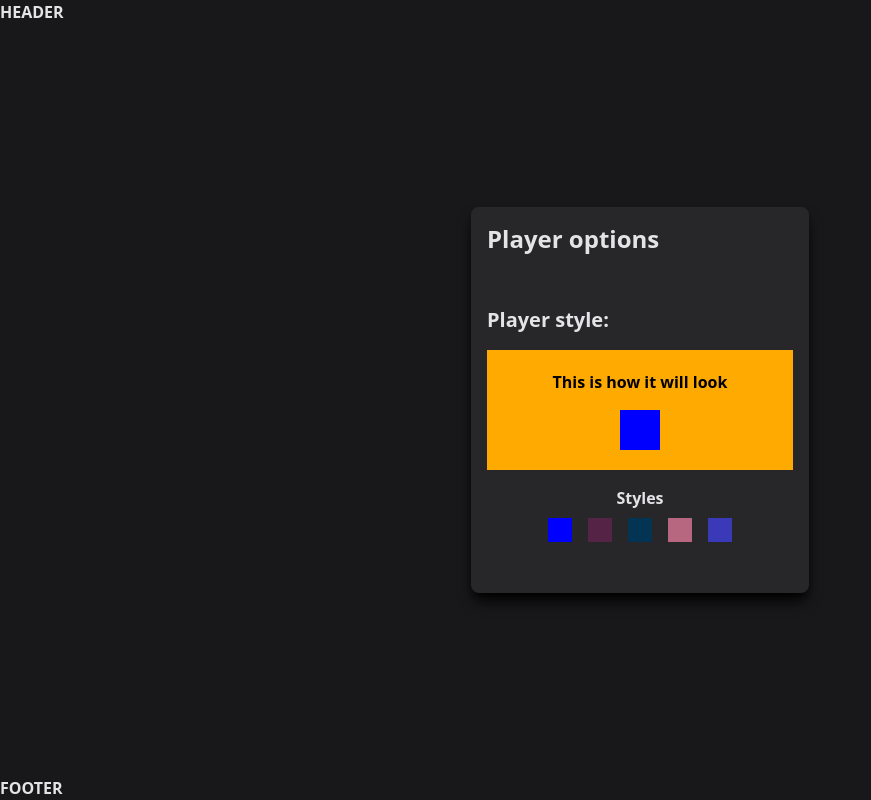
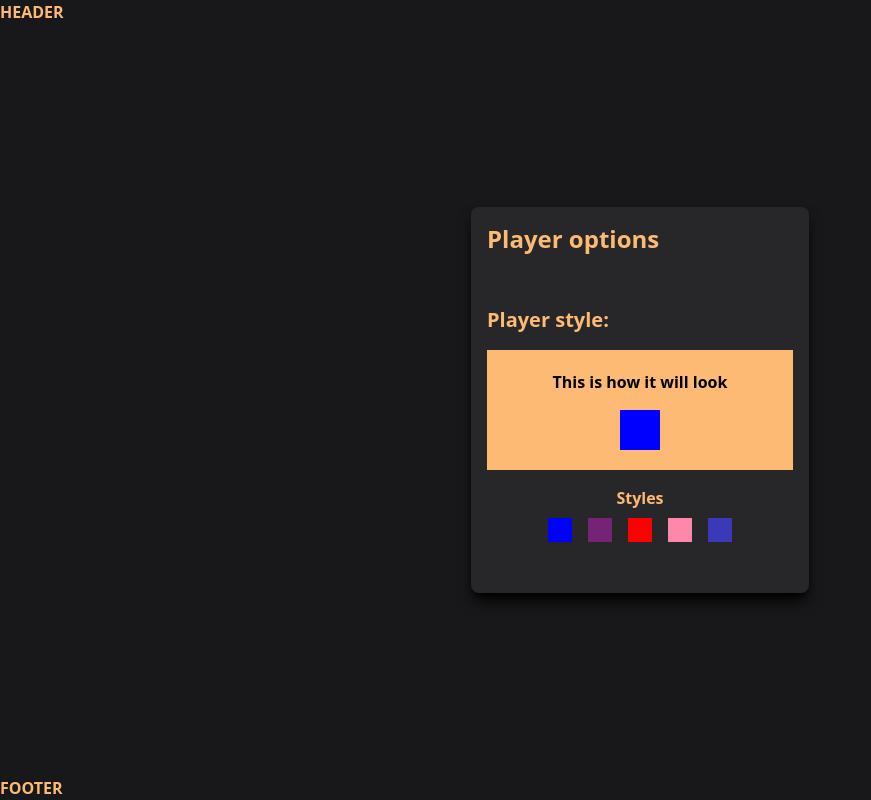
Before and after one commit to Agusdben/labyrinth-react-ts, a React (Vite) app: page /menu/options/player in a window 1280 px wide. Shown: the whole page, without its empty margins (0-871 px from the left). Built offline with nearby package versions, Linux system fonts and the light colour scheme.

Commit message:
re-styled

```diff
--- a/src/App.tsx
+++ b/src/App.tsx
@@ -13,7 +13,7 @@ import HowToPlay from './pages/HowToPlay'
 
 function App () {
   return (
-    <div className='flex flex-col min-h-screen w-screen bg-zinc-900 text-zinc-200 font-bold overflow-x-hidden'>
+    <div className='flex flex-col min-h-screen w-screen bg-zinc-900 text-orange-300 font-bold overflow-x-hidden'>
       <header>HEADER</header>
       <BrowserRouter>
         <main className='flex-1 flex m-auto'>
--- a/src/components/ImageSlider/index.tsx
+++ b/src/components/ImageSlider/index.tsx
@@ -54,8 +54,8 @@ const ImageSlider = ({ images }: Props) => {
             <button
               onClick={() => handleCustumIndex(i)}
               key={img + i}
-              className={`w-3 aspect-square outline outline-2 outline-offset-2 outline-zinc-200 ${
-                isImgSelected ? 'bg-zinc-200' : ''
+              className={`w-3 aspect-square outline outline-2 outline-offset-2 outline-orange-300 ${
+                isImgSelected ? 'bg-orange-300' : ''
               }`}
             />
           )
--- a/src/components/InputRange/index.tsx
+++ b/src/components/InputRange/index.tsx
@@ -15,7 +15,7 @@ const InpurRange = ({ tag, onChange, min, max, step, value }: Props) => {
       <p>{tag}</p>
       <div className='flex gap-2'>
         <input
-          className='accent-orange-400'
+          className='accent-orange-300'
           type='range'
           min={min}
           max={max}
--- a/src/components/MenuButtons/index.tsx
+++ b/src/components/MenuButtons/index.tsx
@@ -48,7 +48,7 @@ const MenuButton = ({ route, value, disabled }: Props) => {
         onClick={handleClick}
         onMouseEnter={hoverSong.play}
         disabled={disabled}
-        className='text-center border-current border-2 px-6 py-2 w-3/4 m-auto disabled:opacity-60 enabled:hover:text-zinc-900 enabled:hover:bg-zinc-200'
+        className='text-center border-current border-2 px-6 py-2 w-3/4 m-auto disabled:opacity-60 enabled:hover:text-zinc-900 enabled:hover:bg-orange-300'
       >
         {value}
       </button>
--- a/src/constants/styles.ts
+++ b/src/constants/styles.ts
@@ -1,7 +1,7 @@
 export const LABYRINTH_STYLES = {
-  wallColor: '#000',
-  pathColor: '#fa0',
-  exitColor: '#f00'
+  wallColor: '#18181b',
+  pathColor: '#fdba74',
+  exitColor: '#588a33'
 }
 
-export const PLAYER_STYLES = ['#00f', '#542345', '#043453', '#f8aa', '#44fa']
+export const PLAYER_STYLES = ['#00f', '#742375', '#f00', '#f8a', '#44fa']
--- a/src/pages/Labyrinth/components/GameControls/index.tsx
+++ b/src/pages/Labyrinth/components/GameControls/index.tsx
@@ -12,7 +12,7 @@ interface Props {
 
 const GameControls = ({ handlePlayerMove }: Props) => {
   return (
-    <div className='flex flex-col items-center gap-4 [&_button]:text-zinc-900 [&_button]:text-xl [&_button]:bg-zinc-200 [&_button]:p-2'>
+    <div className='flex flex-col items-center gap-4 [&_button]:text-zinc-900 [&_button]:text-xl [&_button]:bg-orange-300 [&_button]:p-2'>
       <button onClick={() => handlePlayerMove(PlayerMoveDirections.up)}>
         <AiOutlineArrowUp />
       </button>
--- a/src/pages/Levels/index.tsx
+++ b/src/pages/Levels/index.tsx
@@ -28,7 +28,7 @@ const Levels = () => {
               <li className='border grid p-2 aspect-square' key={l.level}>
                 <button
                   className={`${
-                    isLevelSelected ? 'bg-zinc-200 text-zinc-900' : ''
+                    isLevelSelected ? 'bg-orange-300 text-zinc-900' : ''
                   } `}
                   disabled={isBlocked}
                   onClick={
```
